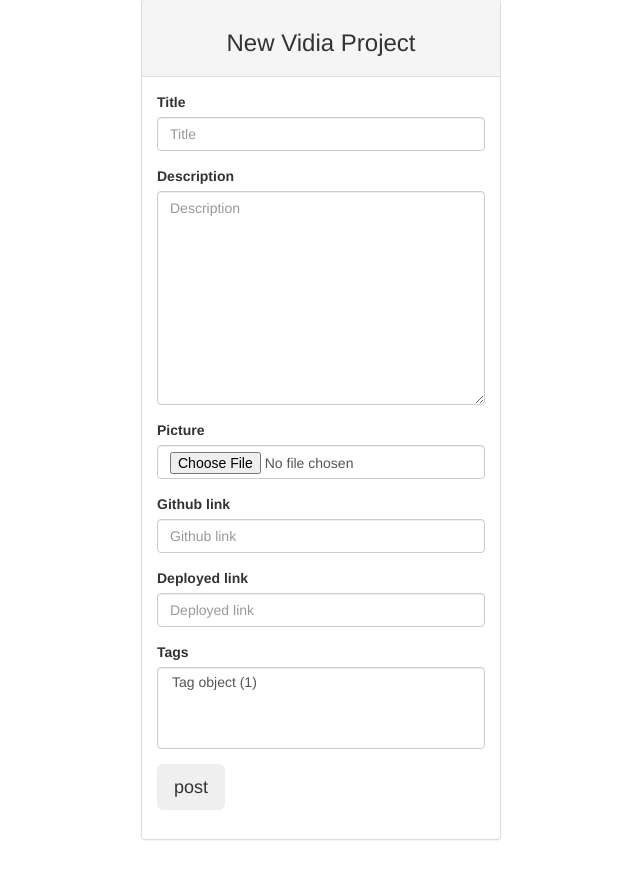
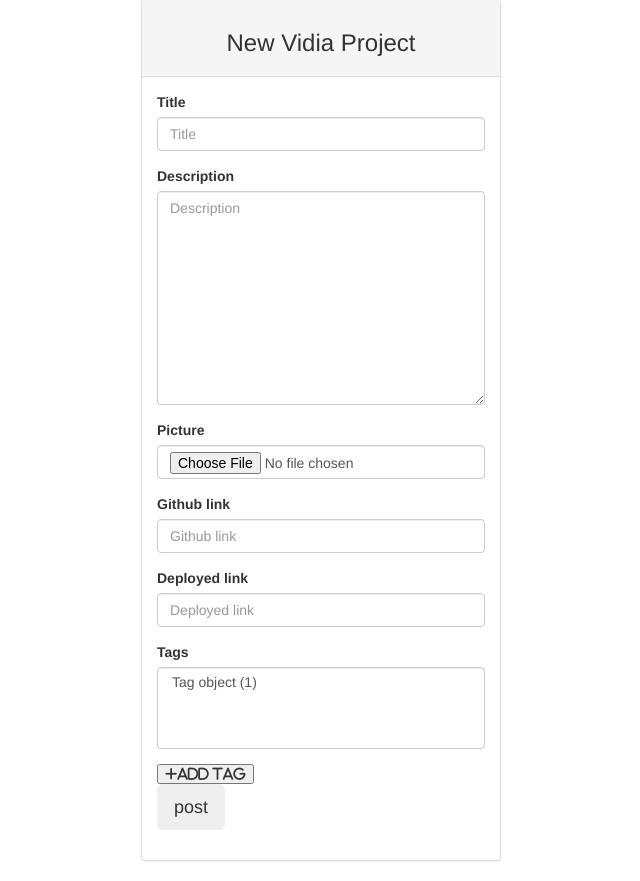
Before and after one commit to DavidNjoroge/vidia, a Django app: template vidia/templates/new_project.html in a window 1280 px wide. Shown: the part 93-974 px from the top of the page, without its empty margins (319-959 px from the left). Before the commit the page ends 933 px from the top, so only its background shows below. Run offline with Django 3.2, Linux system fonts and the light colour scheme; tables that the repository leaves empty hold one stand-in row (values such as "Sample post"); the template is opened without the code that fills it: values that come from a table or form of the project are taken from there, most other values are stand-ins (such as "Sample title", 1, 10 or a date in 2020); parts of the project's set-up code (start-up, migrations or seed data) failed here and were passed over; some libraries are stand-ins or nearby versions.

Commit message:
Add new_tag form to submit_project templattes

```diff
--- a/vidia/templates/new_project.html
+++ b/vidia/templates/new_project.html
@@ -1,10 +1,13 @@
 {% extends 'base.html' %}
+
 {% load bootstrap3 %}
 {% load static %}
 <!-- {% load staticfiles %} -->
 
 {% block styles %}
+  {% bootstrap_css %}
   <link rel="stylesheet" href="{% static 'css/index.css' %}">
+  <link href="//maxcdn.bootstrapcdn.com/font-awesome/4.1.0/css/font-awesome.min.css" rel="stylesheet">
 {% endblock %}
 
 {% block body %}
@@ -20,11 +23,40 @@
             <h3 class="text-center">New Vidia Project</h3>
           </div>
           <div class="panel-body">
-            <form action="{% url 'new_post' %}" method="post" enctype="multipart/form-data">
+            <form action="{% url 'submit_project' %}" method="post" enctype="multipart/form-data">
               {%csrf_token%}
               {% bootstrap_form new_project_form%}
+              <div class="add_tag">
+                <button type="button" name="button">
+                  <i class="fa fa-plus" aria-hidden="true" aria-hidden="true" data-toggle="modal" data-target="#myModal">Add Tag</i>
+                </button>
+              </div>
+
               <input type="submit" class="btn btn-lg" value="post">
+
             </form>
+            <div class="col-md-4">
+              <div class="modal fade" id="myModal" role="dialog">
+                <div class="modal-dialog">
+
+                  <!-- Modal content-->
+                  <div class="modal-content">
+                    <div class="modal-body">
+                      <form action="{% url 'create_tag' %}" method="post" enctype="multipart/form-data">
+                        {%csrf_token%}
+                        {% bootstrap_form new_tag_form%}
+                        <input type="submit" class="btn btn-lg" value="Add Tag">
+                      </form>
+                    </div>
+                    <div class="modal-footer">
+                      <button type="submit" class="btn btn-lg" data-dismiss="modal" value="comment">CANCEL</button>
+                    </div>
+                    <!-- <input type="text" class="form-control" placeholder="Add a comment..." aria-describedby="comment"> -->
+                  </div>
+                </div>
+              </div>
+            </div>
+
           </div>
 
         </div>
@@ -34,9 +66,12 @@
       <div class="col-md-4"></div>
     </div>
   </div>
-  {% block scripts %}
-    {% bootstrap_javascript %}
-    <script src="https://ajax.googleapis.com/ajax/libs/jquery/3.2.1/jquery.min.js"></script>
-  {% endblock %}
 
 {% endblock %}
+
+{% block scripts %}
+  {% bootstrap_javascript %}
+  <script src="https://ajax.googleapis.com/ajax/libs/jquery/3.2.1/jquery.min.js"></script>
+  <script src="https://maxcdn.bootstrapcdn.com/bootstrap/3.3.7/js/bootstrap.min.js"></script>
+
+{% endblock %}
```
